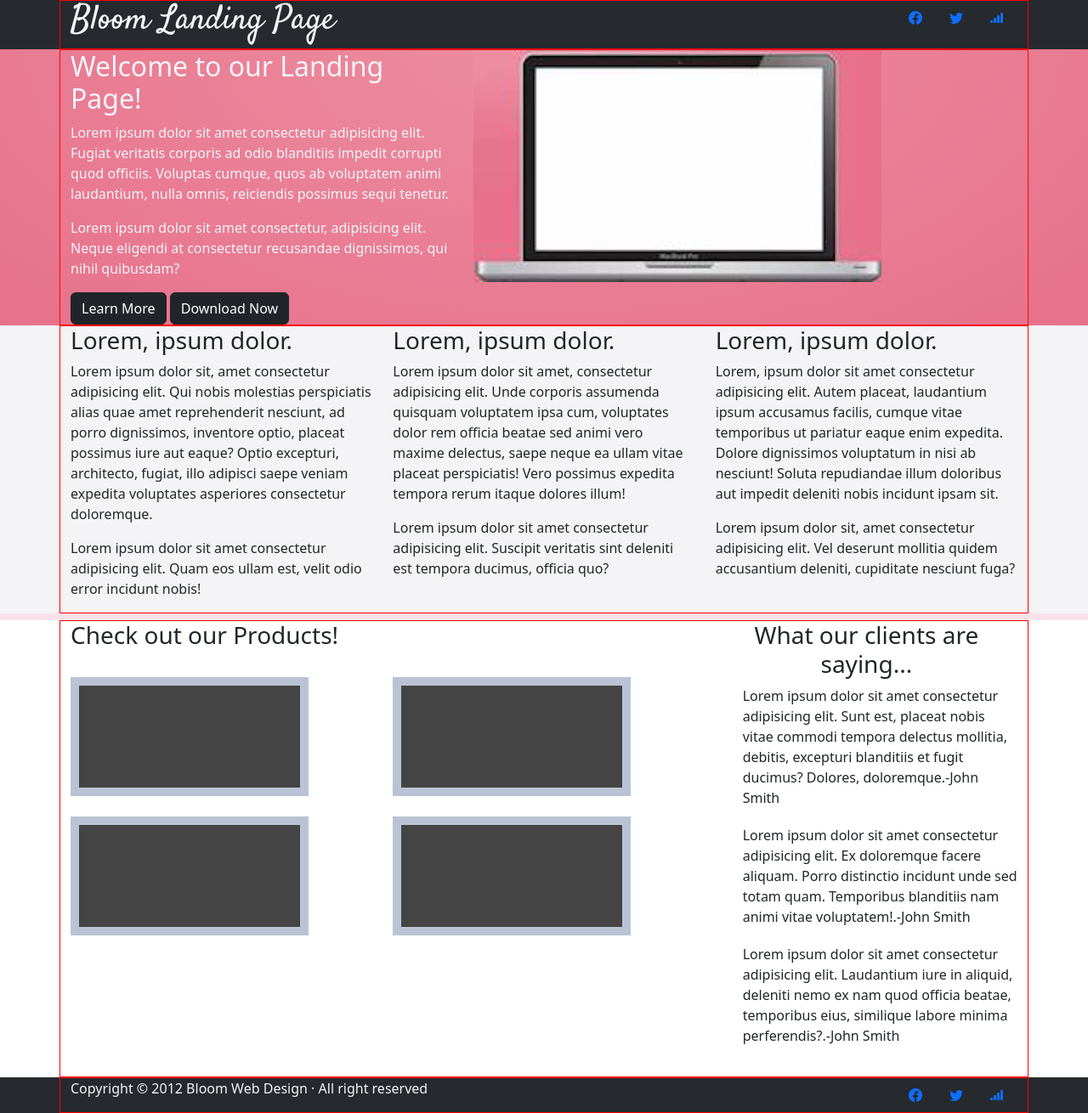
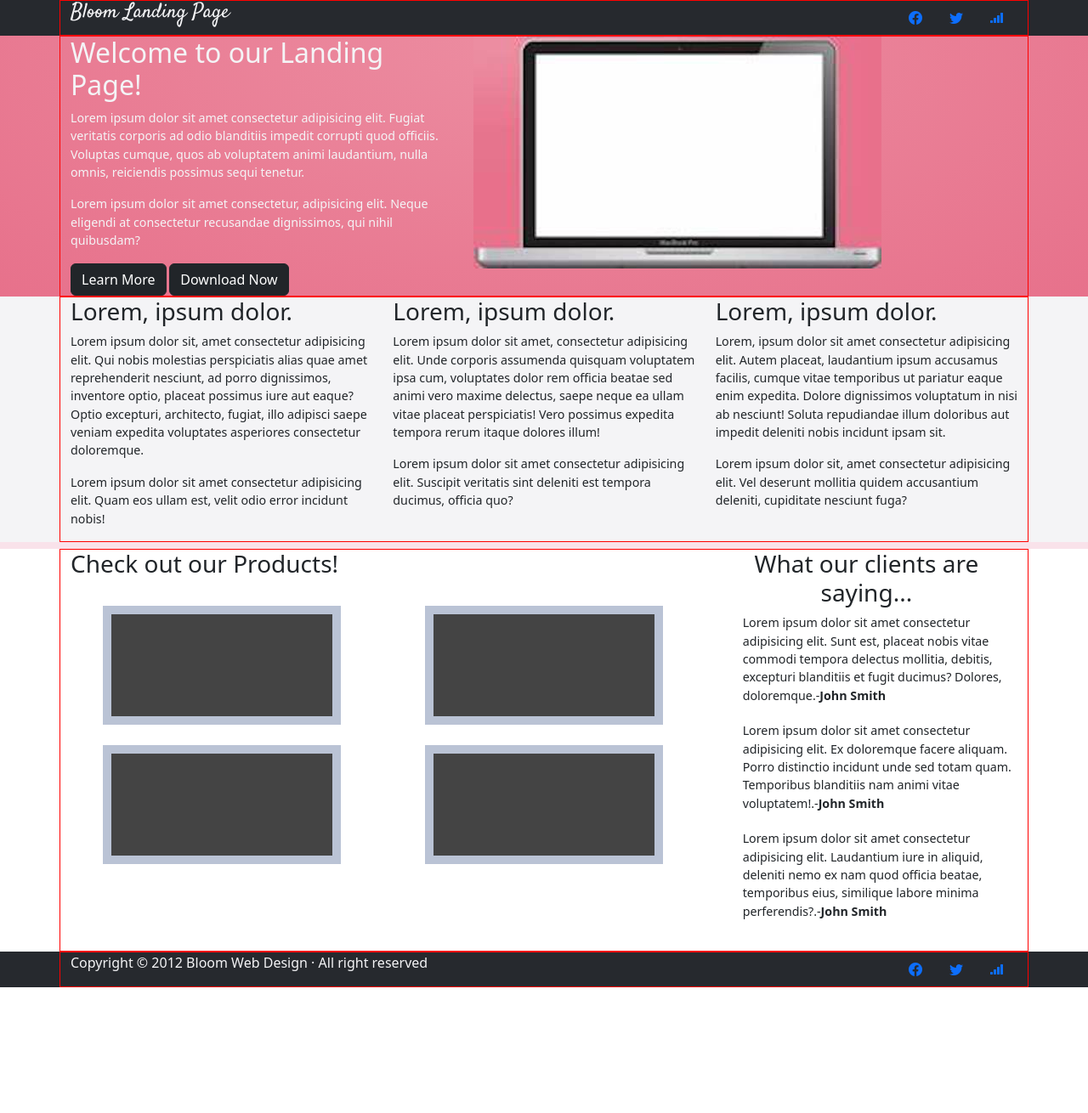
Before and after one commit to jmscoding100/Bloom-boatstrap, a plain HTML site: page index.html in a window 1280 px wide. Shown: the whole page at 85% size. After the commit the page ends 1162 px from the top, so only its background shows below. Drawn offline with nearby package versions, Linux system fonts and the light colour scheme; a web font is replaced by a local one.

Commit message:
bloomB-3

```diff
--- a/css/style4.css
+++ b/css/style4.css
@@ -40,13 +40,32 @@ body{
 }
 
 
+.div-client{
+    font-size: calc(12px + (15 - 12) * ((100vw - 300px) / (1600 - 300)));;
+}
+
+.div-sec{
+    font-size: calc(12px + (15 - 12) * ((100vw - 300px) / (1600 - 300)));;
+}
+
 .heading{
     color: var(--ter);
     font-family: var(--font1);
+    font-size:calc(18px + (26 - 18) * ((100vw - 300px) / (1600 - 300)));
 }
 
 .footer{
     color: var(--ter);
+}
+
+
+.john{
+    font-weight: 700;
+}
+
+
+.media-items:hover{
+    color: white;
 }
 
 .product-box{
@@ -59,11 +78,10 @@ body{
 
 .sec1{
     color: var(--ter);
+    font-size: calc(12px + (15 - 12) * ((100vw - 300px) / (1600 - 300)));;
 }
 
-.social-item:hover{
-    color: white;
-}
+
 
 /* ids */
 
--- a/index.html
+++ b/index.html
@@ -20,25 +20,25 @@
         <div class="container" id="container1">
             <div class="row" id="headerRow">
                 <div class="col-sm-6">
-                    <h1 class="heading">Bloom Landing Page</h1>
+                    <h1 class="heading text-center text-md-start">Bloom Landing Page</h1>
                 </div>
                 <div class="col-sm-6">
                     <nav class="social" id="hNav">
                         <ul class="social-link nav justify-content-sm-end">
                             <li class="social-item list-unstyled nav-item" id="headerFacebook">
-                                <a href="#" class="nav-link">
+                                <a href="#" class="nav-link media-items">
                                     <i class="bi bi-facebook"></i>
                                     <span class="visually-hidden">facebook</span>
                                 </a>
                             </li>
                             <li class="social-item list-unstyled nav-item" id="headerTwitter">
-                                <a href="#" class="nav-link">
+                                <a href="#" class="nav-link media-items">
                                     <i class="bi bi-twitter"></i>
                                     <span class="visually-hidden">twitter</span>
                                 </a>
                             </li>
                             <li class="social-item list-unstyled nav-item" id="headerOther">
-                                <a href="#" class="nav-link">
+                                <a href="#" class="nav-link media-items">
                                     <i class="bi bi-reception-4"></i>
                                     <span class="visually-hidden">other links</span>
                                 </a>
@@ -107,26 +107,26 @@
         <section class="section" id="section3">
             <div class="container">
                 <div class="row" id="row3">
-                    <div class="col-md-8">
+                    <div class="col-lg-8 text-center text-md-start">
                         <h3 class="sec3-subheading">Check out our Products!</h3>
                         <div class="product-boxs">
                             <div class="row">
                                 <div class="col-sm-6 g-4">
-                                    <div class="product-box" id="box1"></div>
+                                    <div class="product-box mx-auto" id="box1"></div>
                                 </div>
                                 <div class="col-sm-6 g-4">
-                                    <div class="product-box" id="box2"></div>
+                                    <div class="product-box mx-auto" id="box2"></div>
                                 </div>
                                 <div class="col-sm-6 g-4">
-                                    <div class="product-box" id="box3"></div>
+                                    <div class="product-box mx-auto" id="box3"></div>
                                 </div>
                                 <div class="col-sm-6 g-4">
-                                    <div class="product-box" id="box4"></div>
+                                    <div class="product-box mx-auto" id="box4"></div>
                                 </div>
                             </div>
                         </div>
                     </div>
-                    <div class="col-md-4">
+                    <div class="col-lg-4">
                         <div class="div-client" id="review">
                             <h3 id="h3Client" class="text-center">What our clients are saying...</h3>
                             <ul class="clients">
@@ -155,19 +155,19 @@
                         <nav class="social">
                             <ul class="social-link nav justify-content-sm-end">
                                 <li class="social-item nav justify-content-sm-around" id="headerFacebook">
-                                    <a href="#" class="nav-link">
+                                    <a href="#" class="nav-link media-items">
                                         <i class="bi bi-facebook"></i>
                                         <span class="visually-hidden">facebook</span>
                                     </a>
                                 </li>
                                 <li class="social-item nav justify-content-sm-around" id="headerTwitter">
-                                    <a href="#" class="nav-link">
+                                    <a href="#" class="nav-link media-items">
                                         <i class="bi bi-twitter"></i>
                                         <span class="visually-hidden">twitter</span>
                                     </a>
                                 </li>
                                 <li class="social-item nav justify-content-sm-around" id="headerOther">
-                                    <a href="#" class="nav-link">
+                                    <a href="#" class="nav-link media-items">
                                         <i class="bi bi-reception-4"></i>
                                         <span class="visually-hidden">other links</span>
                                     </a>
```
